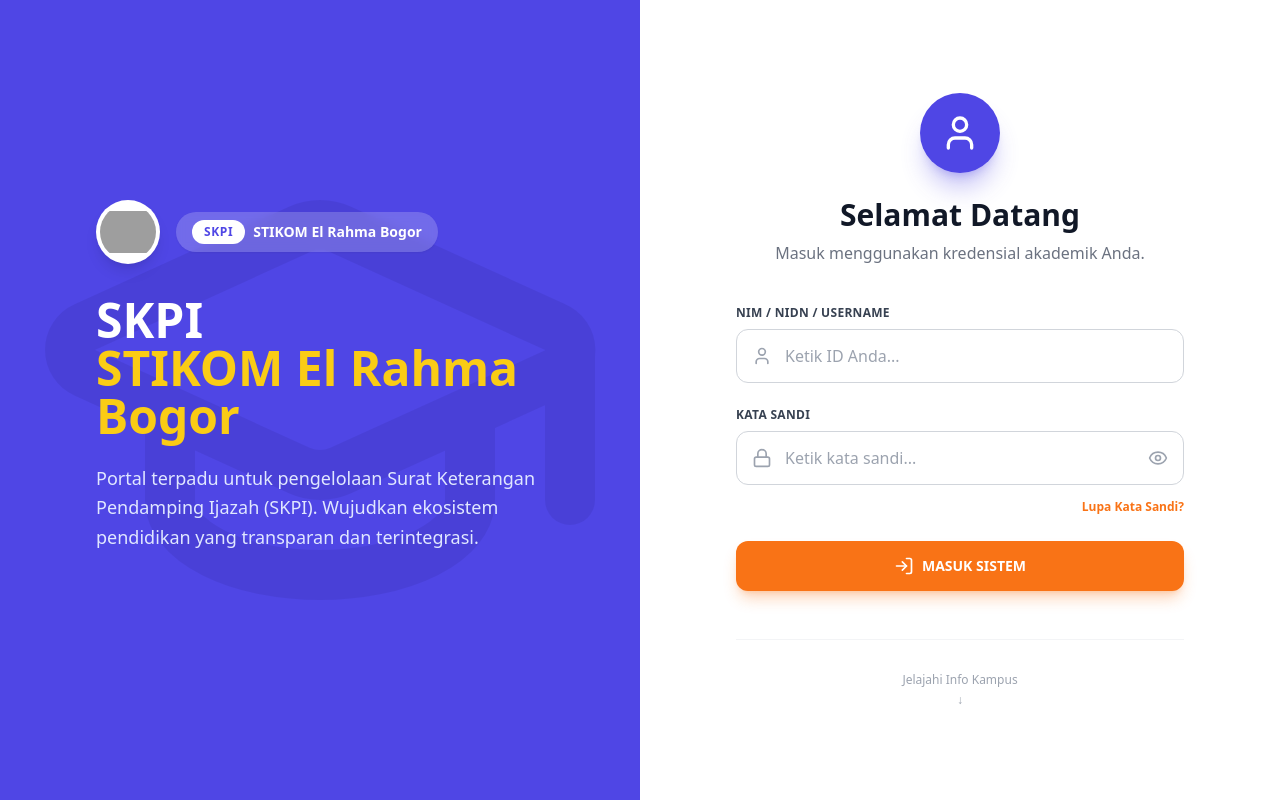
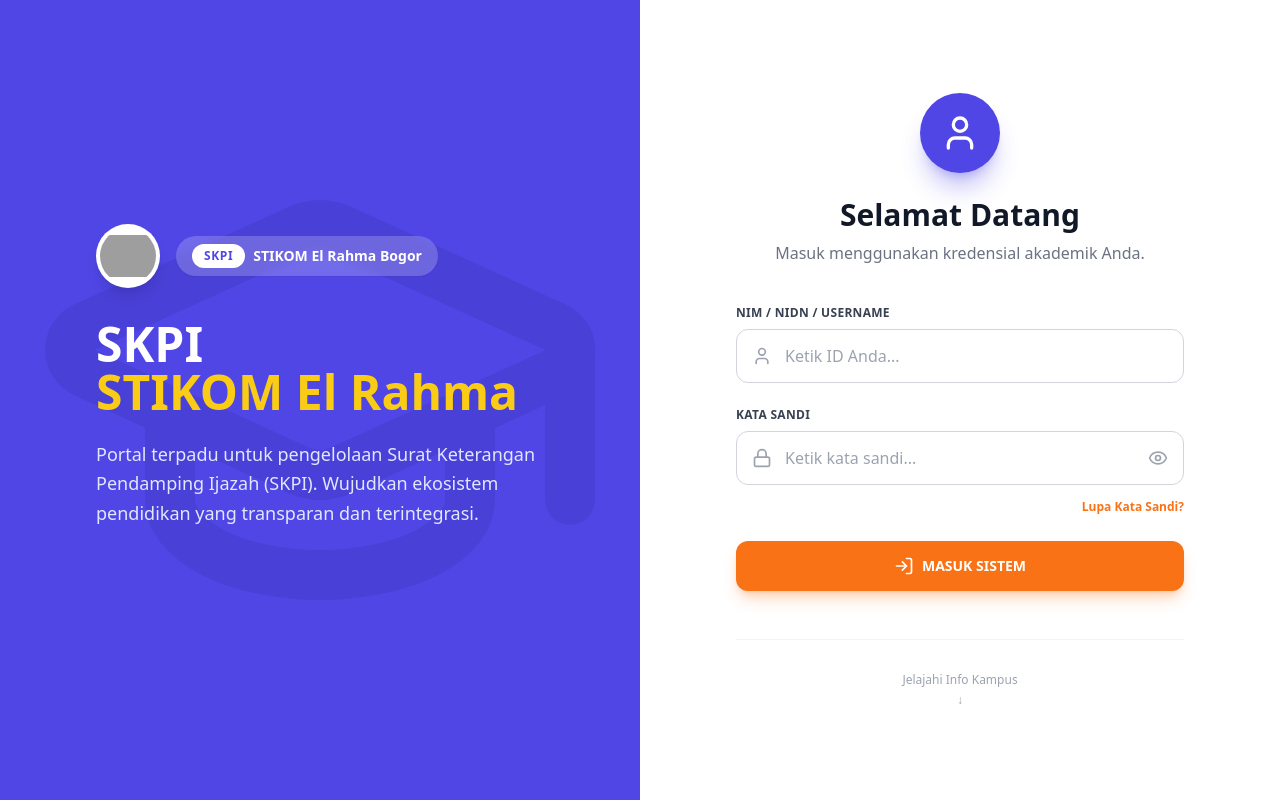
Before and after one commit to Phrdin/skpi_stikomelrahma, a React (Vite) app in the folder frontend/: page /login in a window 1280 px wide. Built offline with nearby package versions, Linux system fonts and the light colour scheme; grey boxes are pictures that could not be loaded.

Commit message:
ganti bogor1

```diff
--- a/frontend/src/pages/Masuk/Login.jsx
+++ b/frontend/src/pages/Masuk/Login.jsx
@@ -130,7 +130,7 @@
 
           <h1 className="text-4xl xl:text-5xl font-bold text-white mb-6 leading-tight">
             SKPI <br />
-            <span className="text-yellow-400">STIKOM El Rahma Bogor</span>
+            <span className="text-yellow-400">STIKOM El Rahma</span>
           </h1>
 
           <p className="text-blue-100 text-lg mb-12 max-w-lg leading-relaxed">
```
